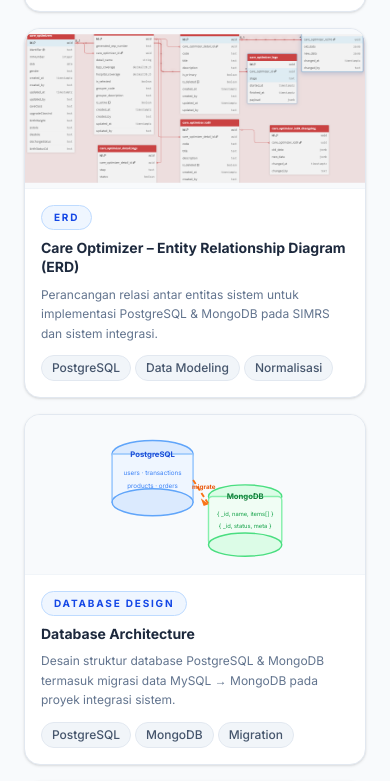
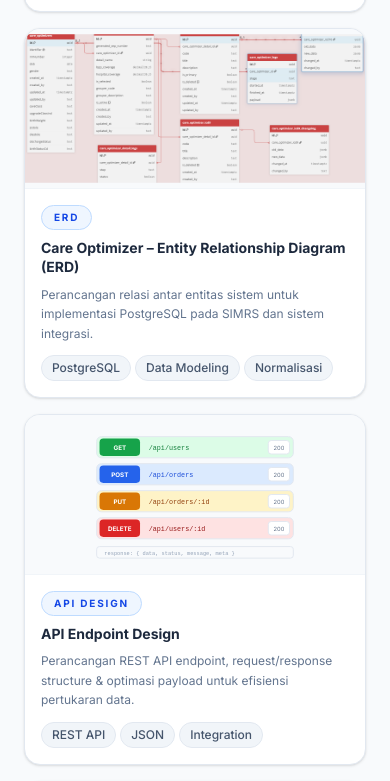
Before and after one commit to pradipta16/cv, a React (Vite) app: page / in a window 390 px wide. Shown: the part 6258-7039 px from the top of the page. Built offline with nearby package versions, Linux system fonts and the light colour scheme.

Commit message:
portfolio

```diff
--- a/src/components/Portfolio.jsx
+++ b/src/components/Portfolio.jsx
@@ -68,25 +68,6 @@ const FlowchartImg = () => (
   <img src={flowchartImg} alt="Business Process Flowchart" className="w-full h-full object-contain" />
 )
 
-const DBSvg = () => (
-  <svg viewBox="0 0 220 140" className="w-full h-full" fill="none">
-    <ellipse cx="66" cy="28" rx="42" ry="14" fill="#dbeafe" stroke="#60a5fa" strokeWidth="1.5"/>
-    <rect x="24" y="28" width="84" height="50" fill="#eff6ff" stroke="#93c5fd" strokeWidth="1.5"/>
-    <ellipse cx="66" cy="78" rx="42" ry="14" fill="#dbeafe" stroke="#60a5fa" strokeWidth="1.5"/>
-    <text x="66" y="31" textAnchor="middle" fill="#1d4ed8" fontSize="8" fontWeight="bold">PostgreSQL</text>
-    <text x="66" y="50" textAnchor="middle" fill="#3b82f6" fontSize="6.5">users · transactions</text>
-    <text x="66" y="63" textAnchor="middle" fill="#3b82f6" fontSize="6.5">products · orders</text>
-    <ellipse cx="162" cy="72" rx="38" ry="12" fill="#dcfce7" stroke="#4ade80" strokeWidth="1.5"/>
-    <rect x="124" y="72" width="76" height="50" rx="4" fill="#f0fdf4" stroke="#86efac" strokeWidth="1.5"/>
-    <ellipse cx="162" cy="122" rx="38" ry="12" fill="#dcfce7" stroke="#4ade80" strokeWidth="1.5"/>
-    <text x="162" y="75" textAnchor="middle" fill="#15803d" fontSize="8" fontWeight="bold">MongoDB</text>
-    <text x="162" y="92" textAnchor="middle" fill="#16a34a" fontSize="6">{"{ _id, name, items[] }"}</text>
-    <text x="162" y="105" textAnchor="middle" fill="#16a34a" fontSize="6">{"{ _id, status, meta }"}</text>
-    <line x1="108" y1="55" x2="124" y2="80" stroke="#f97316" strokeWidth="2" strokeDasharray="5,3"/>
-    <polygon points="124,80 116,74 119,82" fill="#f97316"/>
-    <text x="107" y="64" fill="#ea580c" fontSize="6.5" fontWeight="bold">migrate</text>
-  </svg>
-)
 
 const APISvg = () => (
   <svg viewBox="0 0 220 140" className="w-full h-full" fill="none">
@@ -231,7 +212,7 @@ const items = [
   {
     label: 'ERD',
     title: 'Care Optimizer – Entity Relationship Diagram (ERD)',
-    desc: 'Perancangan relasi antar entitas sistem untuk implementasi PostgreSQL & MongoDB pada SIMRS dan sistem integrasi.',
+    desc: 'Perancangan relasi antar entitas sistem untuk implementasi PostgreSQL pada SIMRS dan sistem integrasi.',
     sections: [
       {
         title: 'Background',
@@ -251,15 +232,6 @@ const items = [
     highlights: ['Normalisasi schema 3NF', 'Relasi one-to-many & many-to-many', 'Foreign key & constraint mapping', 'Audit trail via changelog'],
     tags: ['PostgreSQL', 'Data Modeling', 'Normalisasi'],
     Svg: () => <img src={erdImg} alt="ERD" className="w-full h-full object-cover scale-110" style={{ transformOrigin: 'center center' }} />,
-  },
-  {
-    label: 'Database Design',
-    title: 'Database Architecture',
-    desc: 'Desain struktur database PostgreSQL & MongoDB termasuk migrasi data MySQL → MongoDB pada proyek integrasi sistem.',
-    detail: 'Merancang arsitektur database hybrid yang menggunakan PostgreSQL untuk data transaksional dan MongoDB untuk data semi-struktural. Melakukan analisis dan eksekusi migrasi data dari MySQL ke MongoDB dengan zero data loss, termasuk transformasi schema dan validasi post-migration.',
-    highlights: ['Hybrid PostgreSQL + MongoDB', 'Migrasi MySQL → MongoDB', 'Index optimization', 'Schema validation & rollback plan'],
-    tags: ['PostgreSQL', 'MongoDB', 'Migration'],
-    Svg: DBSvg,
   },
   {
     label: 'API Design',
@@ -528,13 +500,13 @@ export default function Portfolio() {
 
   return (
     <SectionWrapper id="portfolio" label="05" title="Portofolio">
-      <div ref={ref} className="grid grid-cols-1 sm:grid-cols-2 lg:grid-cols-3 gap-4">
+      <div ref={ref} className="flex flex-wrap justify-center gap-4">
         {items.map((item, i) => (
           <motion.div key={item.label}
             initial={{ opacity: 0, y: 18 }} animate={inView ? { opacity: 1, y: 0 } : {}}
             transition={{ duration: 0.45, delay: i * 0.08 }}
             onClick={() => setSelected(item)}
-            className="card overflow-hidden flex flex-col border-t-4 border-t-blue-600 hover:shadow-md hover:-translate-y-0.5 transition-all duration-300 cursor-pointer">
+            className="card overflow-hidden flex flex-col border-t-4 border-t-blue-600 hover:shadow-md hover:-translate-y-0.5 transition-all duration-300 cursor-pointer w-full sm:w-[calc(50%-8px)] lg:w-[calc(33.333%-11px)]">
             <div className="bg-slate-50 h-40 p-3 flex items-center justify-center border-b border-slate-100 overflow-hidden">
               <item.Svg />
             </div>
```
